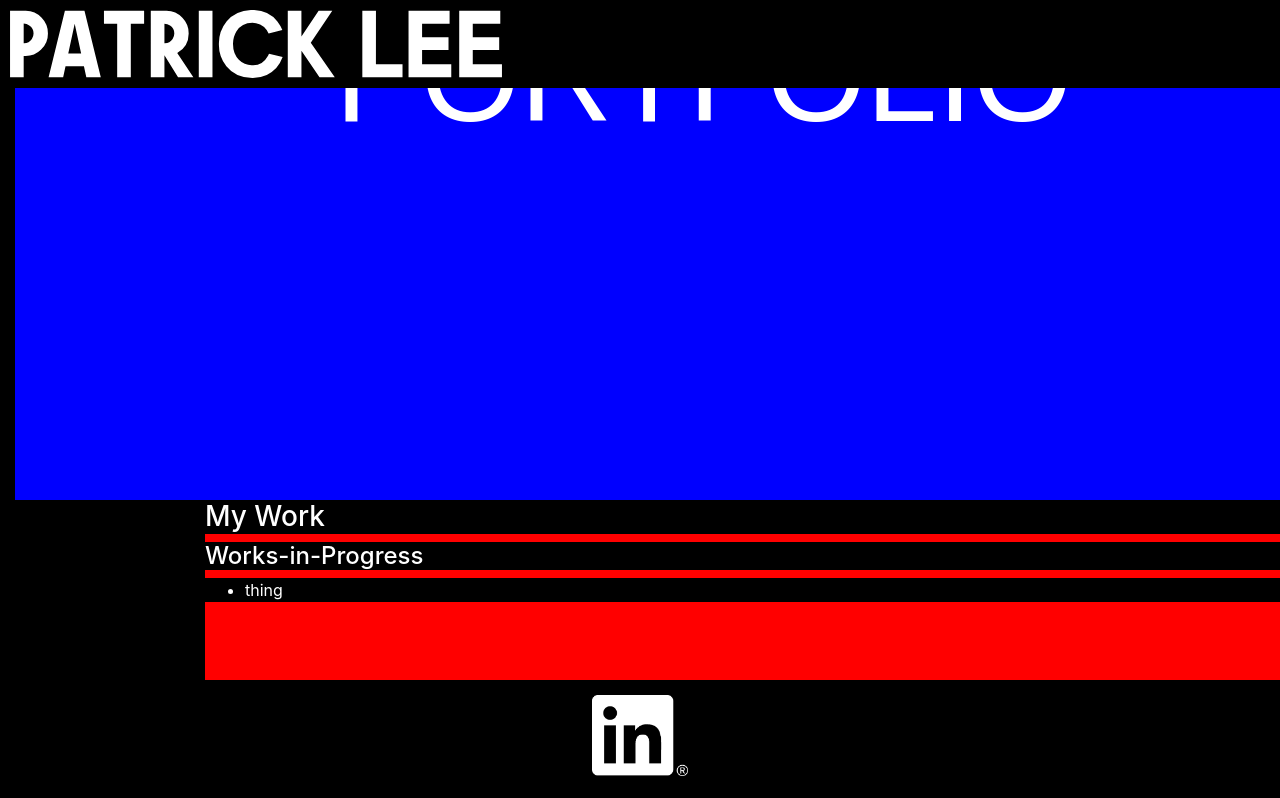
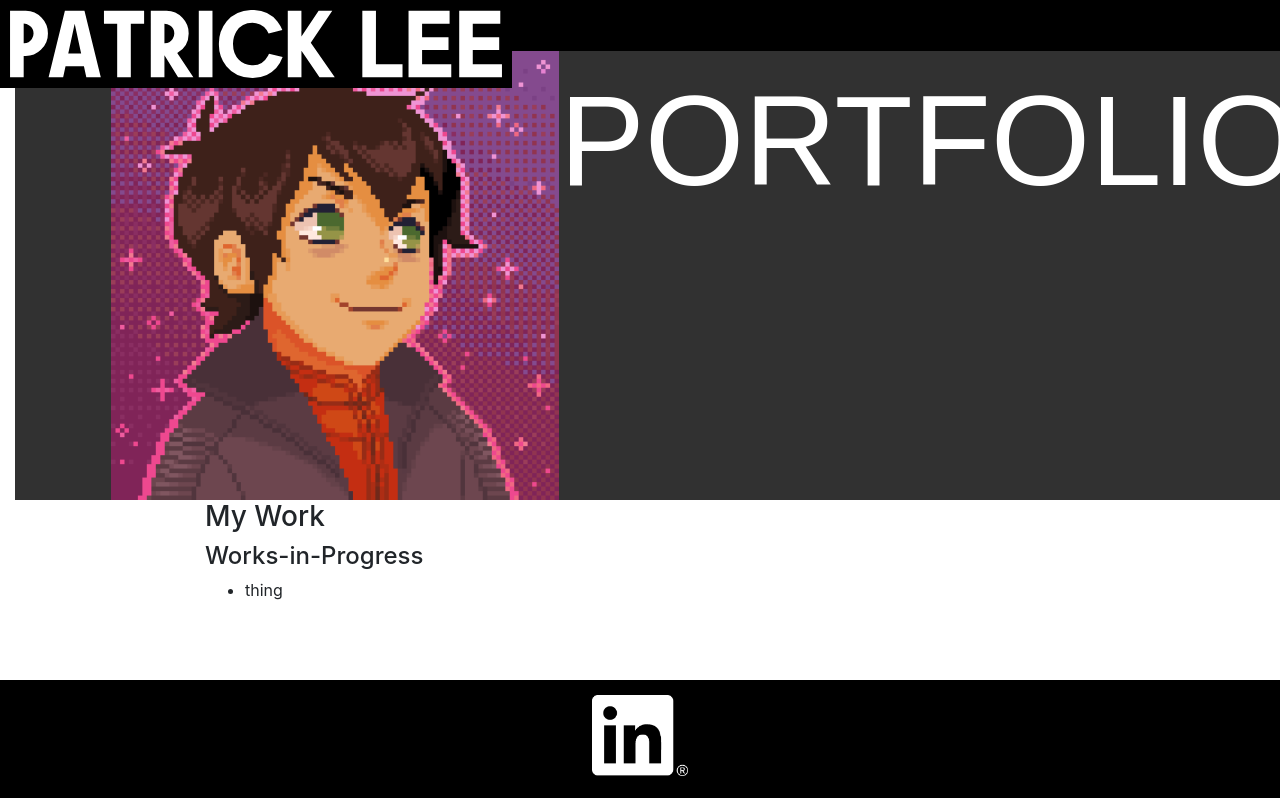
Before and after one commit to patrick-verbs/portfolio, a plain HTML site: page index.html in a window 1280 px wide. Shown: the top 798 px of the page. Drawn offline with nearby package versions, Linux system fonts and the light colour scheme.

Commit message:
WIP: add portrait image

```diff
--- a/css/styles.css
+++ b/css/styles.css
@@ -1,14 +1,12 @@
-* {
-  background-color: black;
-  color: white;
-}
 
 div.container {
   float: left;
+  top: 400px;
 }
 
 div.banner-header {
   width: 100vw;
+  height: 4vw;
   background-color: black;
   position: fixed;
   top: 0;
@@ -41,10 +39,14 @@ div.splash-portfolio {
   margin: auto 0 0;
   border: 0px;
   padding: 0px;
-  background-color: blue;
+  background-color: rgb(49, 49, 49);
   z-index: 10;
   display: flex;
   justify-content: center;
+}
+
+div.splash-portfolio img {
+  padding-top: 4vw;
 }
 
 div.splash-section {
@@ -53,11 +55,12 @@ div.splash-section {
   left: 0;
   margin: auto 0 0;
   padding: 0px;
-  background-color: red;
+  background-color: white;
 }
 
 div h1 {
   width: 50%;
+  padding-top: 5vw;
   font-size: 10vw;
   font-family: sans-serif;
   font-weight: 500;
--- a/index.html
+++ b/index.html
@@ -3,7 +3,7 @@
 <head>
   <link rel="stylesheet" href="https://cdn.jsdelivr.net/npm/bootstrap@4.6.0/dist/css/bootstrap.min.css" integrity="sha384-B0vP5xmATw1+K9KRQjQERJvTumQW0nPEzvF6L/Z6nronJ3oUOFUFpCjEUQouq2+l" crossorigin="anonymous">
   <link href="css/styles.css" rel="stylesheet" type="text/css">
-  <title>Patrick Lee | Database Design</title>
+  <title>Patrick Lee | Learning to Code</title>
 </head>
 <body>
   <div class="banner-header">
@@ -16,6 +16,7 @@
     <div class="row">
       <div class="col-12">
         <div class="splash-portfolio">
+          <img src="img/pat_icon1-2[180].png" alt="Profile picture of Patrick in stylized pixel-art.">
           <h1>portfolio</h1>
         </div>
       </div>
```
Also changed, not shown: img/pat_icon1-2[180].png (added).
